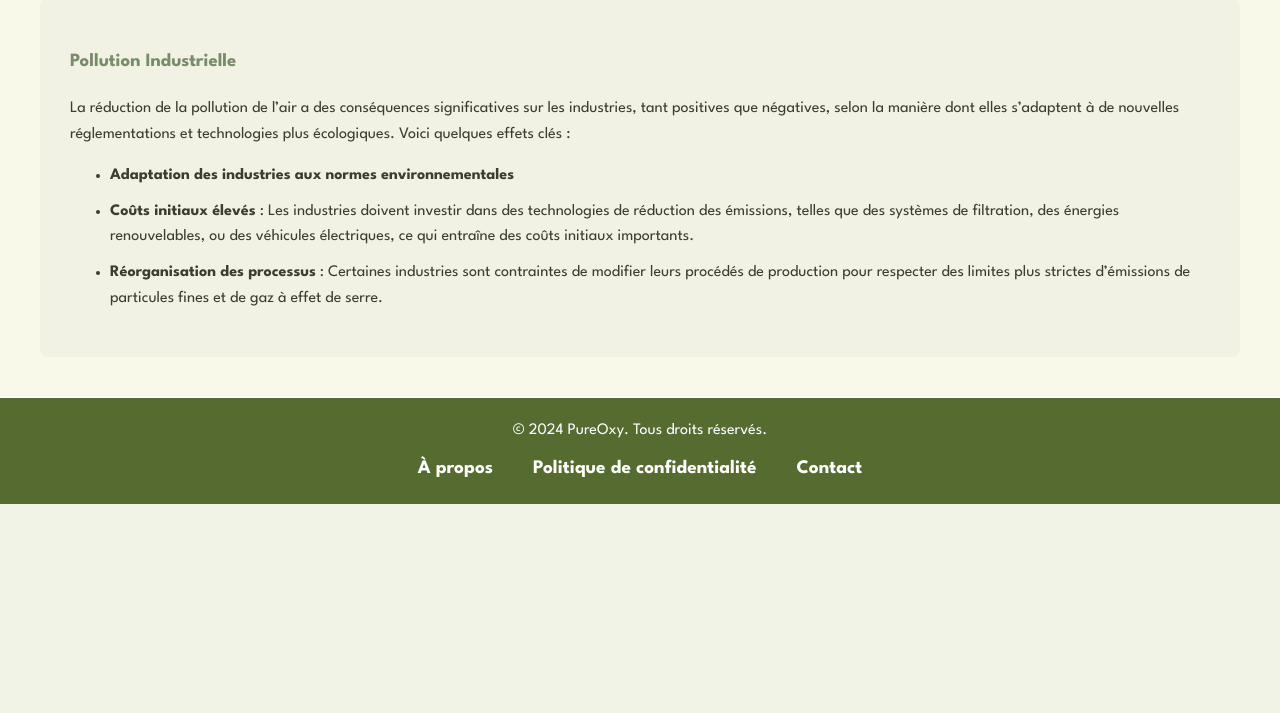
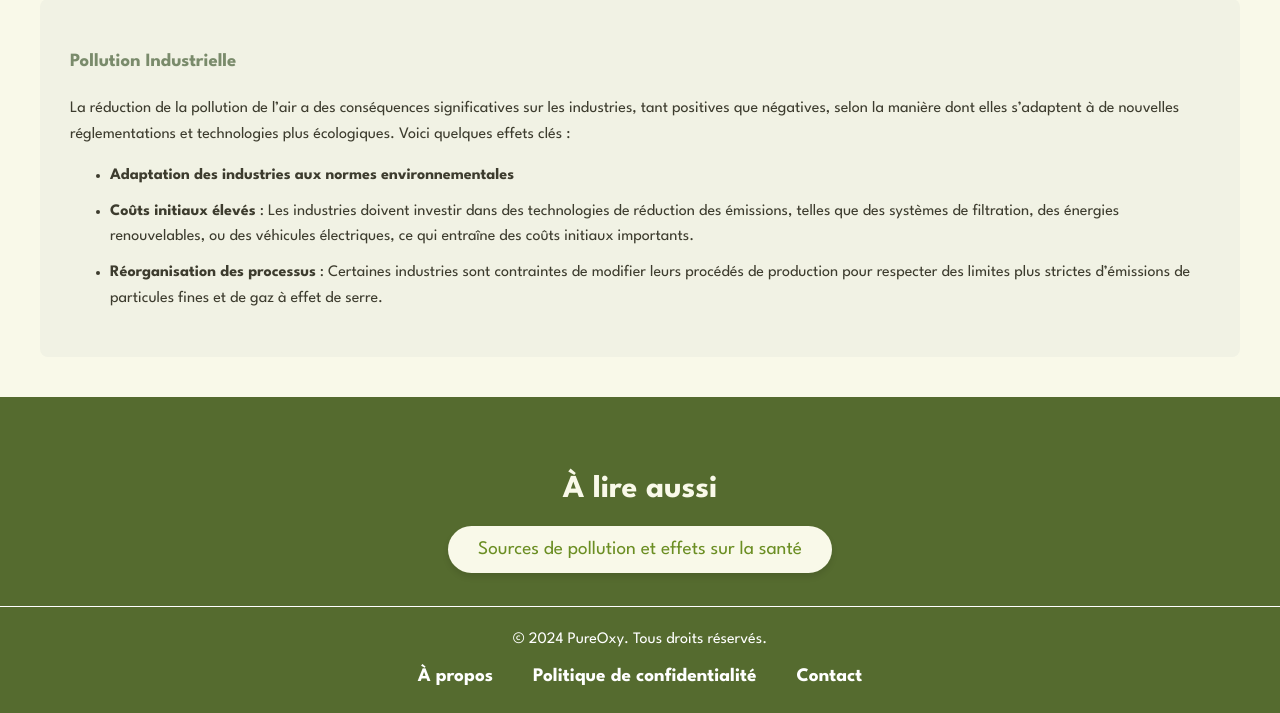
Before and after one commit to Anthony2210/PureOxy, a PHP site: page /pages/lutte-pollution.php in a window 1280 px wide. Shown: the part 959-1672 px from the top of the page. Before the commit the page ends 1463 px from the top, so only its background shows below. Run offline with PHP 8.4, Linux system fonts and the light colour scheme.

Commit message:
correction bug et ajout d'un lien a la fin de l'article pour l'autre article

```diff
--- a/pages/lutte-pollution.php
+++ b/pages/lutte-pollution.php
@@ -63,6 +63,10 @@
                 </ul>
             </section>
         </div>
+        <section id="cta" class="mt-5">
+            <h2>À lire aussi </h2>
+            <a href="../pages/qualite_air.php" class="button">Sources de pollution et effets sur la santé</a>
+        </section>
     </main>
     <?php include '../includes/footer.php'; ?>
 </div>
--- a/pages/qualite_air.php
+++ b/pages/qualite_air.php
@@ -39,6 +39,11 @@
                 </div>
             </section>
         </div>
+        <section id="cta" class="mt-5">
+            <h2>À lire aussi </h2>
+            <a href="../pages/lutte-pollution.php" class="button">Lutte contre la pollution de l'air</a>
+        </section>
+
     </main>
     <?php include '../includes/footer.php'; ?>
 </div>
```
